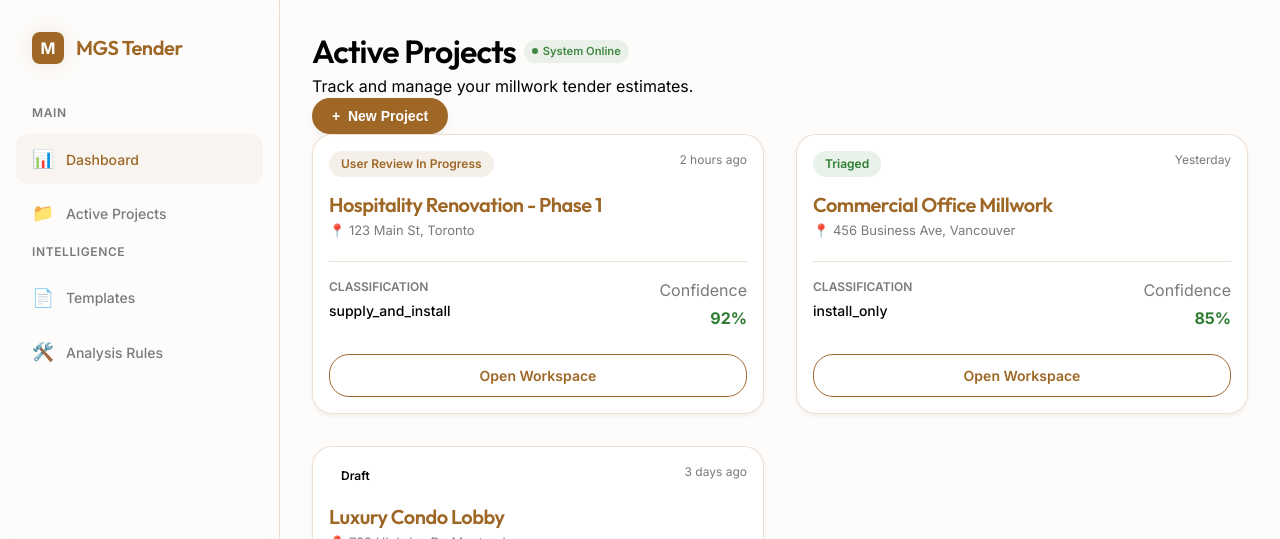
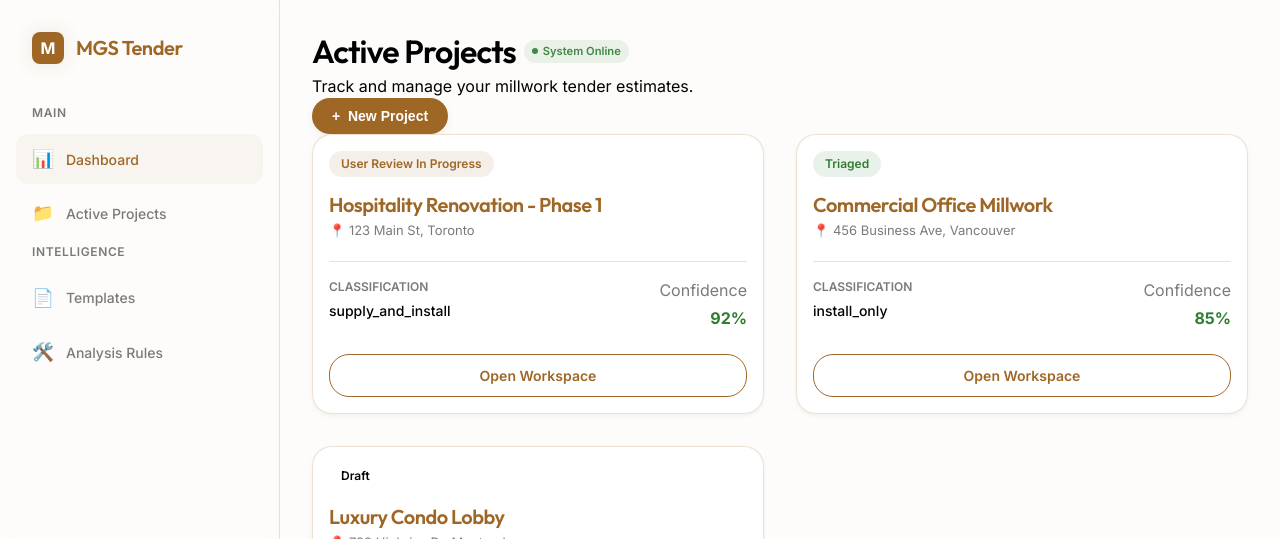
Before and after one commit to msoeizi/MGS-Tenders, a Next.js app: page / in a window 1280 px wide. Shown: the top 539 px of the page. Built offline with nearby package versions, Linux system fonts and the light colour scheme.

Commit message:
chore: final ci/cd verification with native pem key

```diff
--- a/src/app/page.tsx
+++ b/src/app/page.tsx
@@ -97,7 +97,7 @@ export default function Home() {
                   {project.project_status}
                 </span>
               <span style={{ fontSize: '0.75rem', color: 'var(--secondary)' }}>
-                {project.updated}
+                {/* Verified CI/CD Handshake - Native Linux PEM Key */}
               </span>
             </div>
 
```
